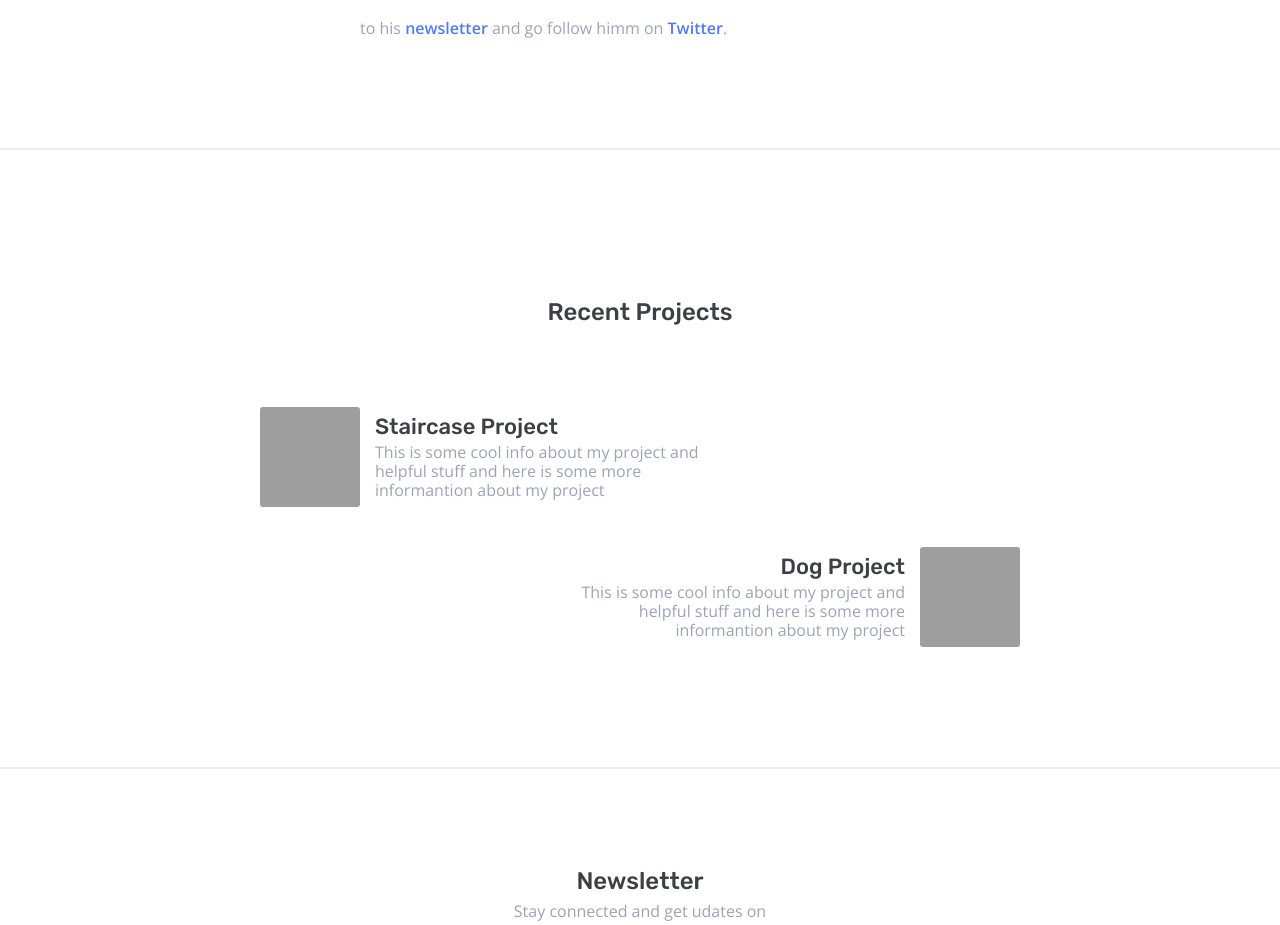
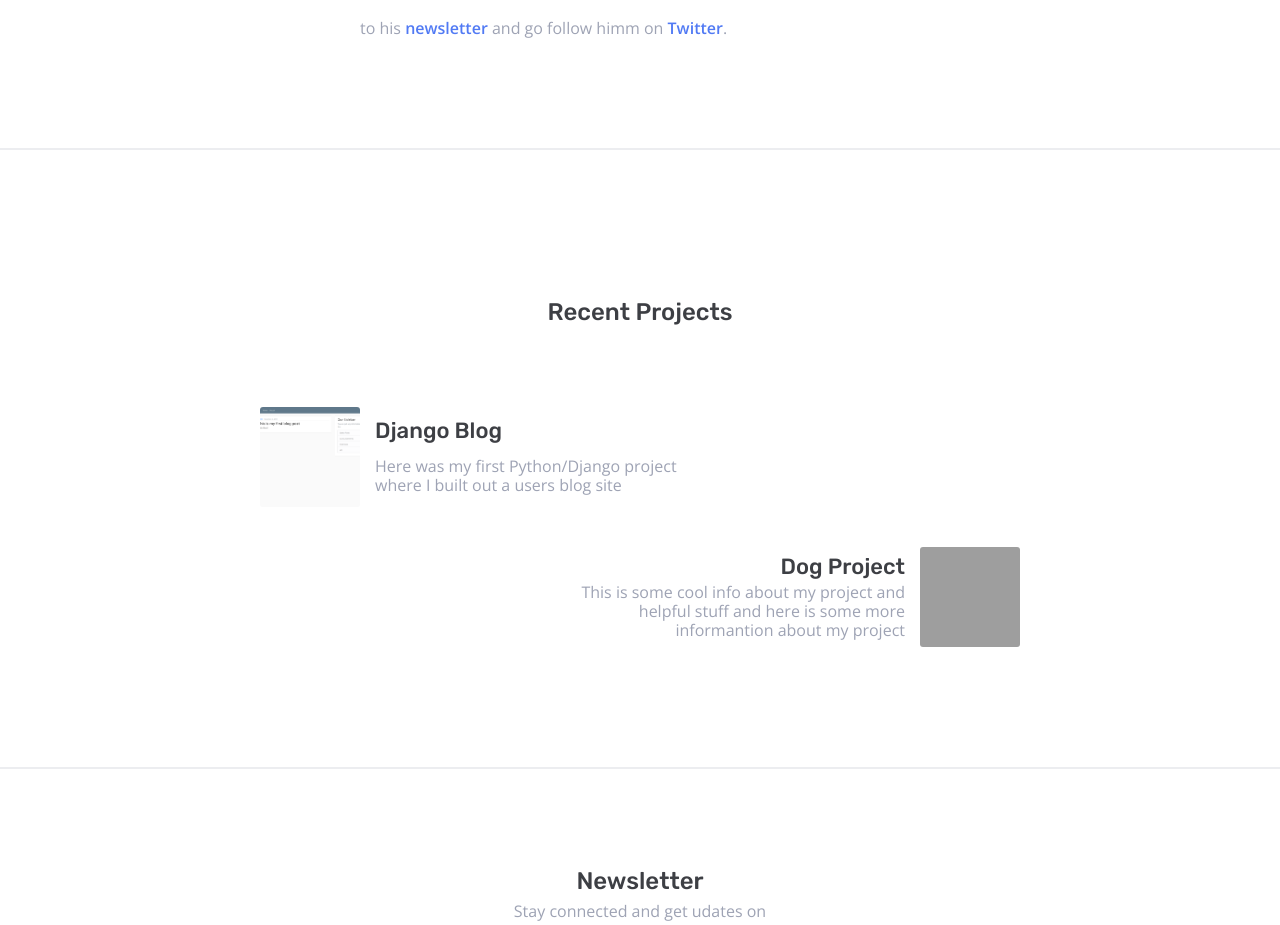
Before and after one commit to ninjaprogrammer/jekyll_project, a Jekyll site: the page built from index.html, in a window 1280 px wide. Shown: the part 858-1783 px from the top of the page. Built offline with Jekyll 4.4.1, drawn with Linux system fonts in a browser that asks for light colours; grey boxes are pictures that could not be loaded.

Commit message:
finshed linking first project on home

```diff
--- a/_projects/django_blog.html
+++ b/_projects/django_blog.html
@@ -3,7 +3,7 @@ layout: project
 project: Django Blog
 sitelink: https://pydjangblog.herokuapp.com/
 source_code: https://github.com/ninjaprogrammer/django_blog
-featImg: /assets/media/header-image.jpg
+featImg: /assets/media/project/django_blog.png
 ---
 <div class="projectContentWrapper">
     <div class="overview">
--- a/_sass/2-layouts/index.sass
+++ b/_sass/2-layouts/index.sass
@@ -102,9 +102,9 @@ h2.recent-projects
                     size: cover
                     position: center center
                     repeat: no-repeat
-            .project-img-three
+            .project-img-one
                 background:
-                    image: url('../media/project/project-dog.jpg')
+                    image: url('../media/project/django_blog.png')
             .project-img-four
                 background:
                     image: url('../media/project/project-staircase.jpg')
--- a/_sass/2-layouts/projects.sass
+++ b/_sass/2-layouts/projects.sass
@@ -65,7 +65,7 @@ header.projects-header-main
     overflow: hidden
     .projectPreview
         margin: 100px 0
-        height: 100vh
+        height: 50vh
         display: flex
         flex-direction: row
         justify-content: space-between
@@ -106,6 +106,7 @@ header.projects-header-main
             img
                 height: 100%
                 width: auto
+                padding-right: 5px
         @media screen and ( max-width: 815px )
             flex-direction: column
             height: auto
@@ -115,7 +116,7 @@ header.projects-header-main
                 height: 400px
     .projectPreview-reverse
         margin: 100px 0
-        height: 100vh
+        height: 50vh
         display: flex
         flex-direction: row-reverse
         justify-content: space-between
--- a/index.html
+++ b/index.html
@@ -19,30 +19,12 @@ layout: default
 <!-- Recent Projects -->
 <h2 class="recent-projects">Recent Projects</h2>
 <div class="recent-projects-content-wrapper">
-<!--    <div class="project-wrap">
-        <div class="project">
-            <div class="project-img"></div>
-            <a href="" target="_blank" class="project-text">
-                <h4>Project Title</h4>
-                <p>This is some cool info about my project and helpful stuff and here is some more informantion about my project</p>
-            </a>
-        </div>
-    </div>
-    <div class="project-wrap project-wrap-reverse">
-        <div class="project">
-            <div class="project-img"></div>
-            <a href="" target="_blank" class="project-text">
-                <h4>Project Title</h4>
-                <p>This is some cool info about my project and helpful stuff and here is some more informantion about my project</p>
-            </a>
-        </div>
-    </div>-->
     <div class="project-wrap">
         <div class="project">
-            <div class="project-img project-img-three"></div>
+            <div class="project-img project-img-one"></div>
             <a href="{{ site.baseurl }}/projects/django_blog" target="_blank" class="project-text">
-                <h4>Staircase Project</h4>
-                <p>This is some cool info about my project and helpful stuff and here is some more informantion about my project</p>
+                <h4>Django Blog</h4>
+                <p>Here was my first Python/Django project where I built out a users blog site</p>
             </a>
         </div>
     </div>
--- a/projects.html
+++ b/projects.html
@@ -1,7 +1,7 @@
 ---
 layout: default
 ---
-<header class="projects-header-main" style="background-image: url('{{ site.baseurl }}/assets/media/header-image.jpg');">
+<header class="projects-header-main" style="background-image: url('{{ site.baseurl }}/assets/media/header-image.jpg'); padding-top:10px;">
     <div class="overlay-dark"></div>
     {% include nav.html %}
     <div class="projects-title">
@@ -18,7 +18,7 @@ layout: default
             <a href="{{ site.baseurl }}/projects/django_blog">Project Overview</a>
         </div>
         <div class="imgWrapper">
-            <img src="{{ site.baseurl }}/assets/media/project/project-staircase.jpg">
+            <img src="{{ site.baseurl }}/assets/media/project/django_blog.png">
         </div>
     </div>
     <hr />
```
Also changed, not shown: assets/media/project/django_blog.png (added).
